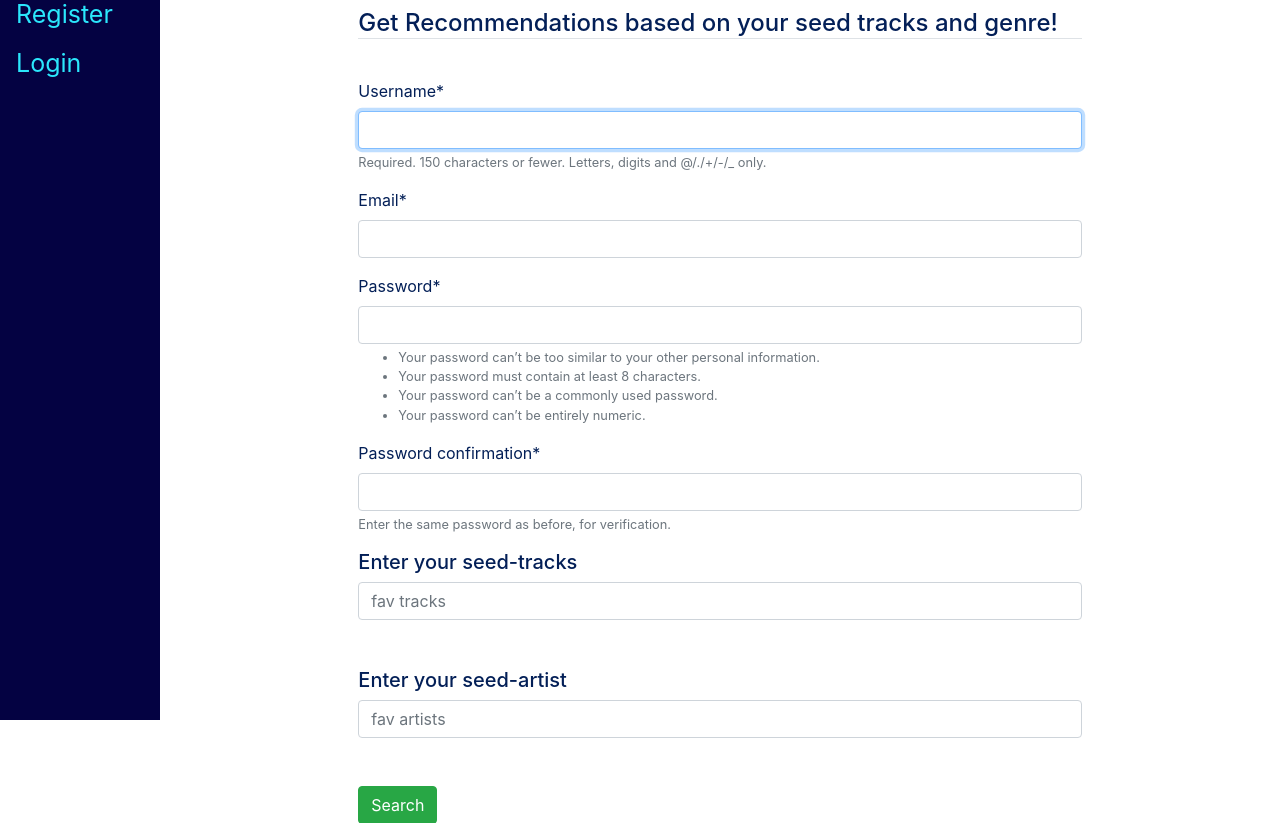
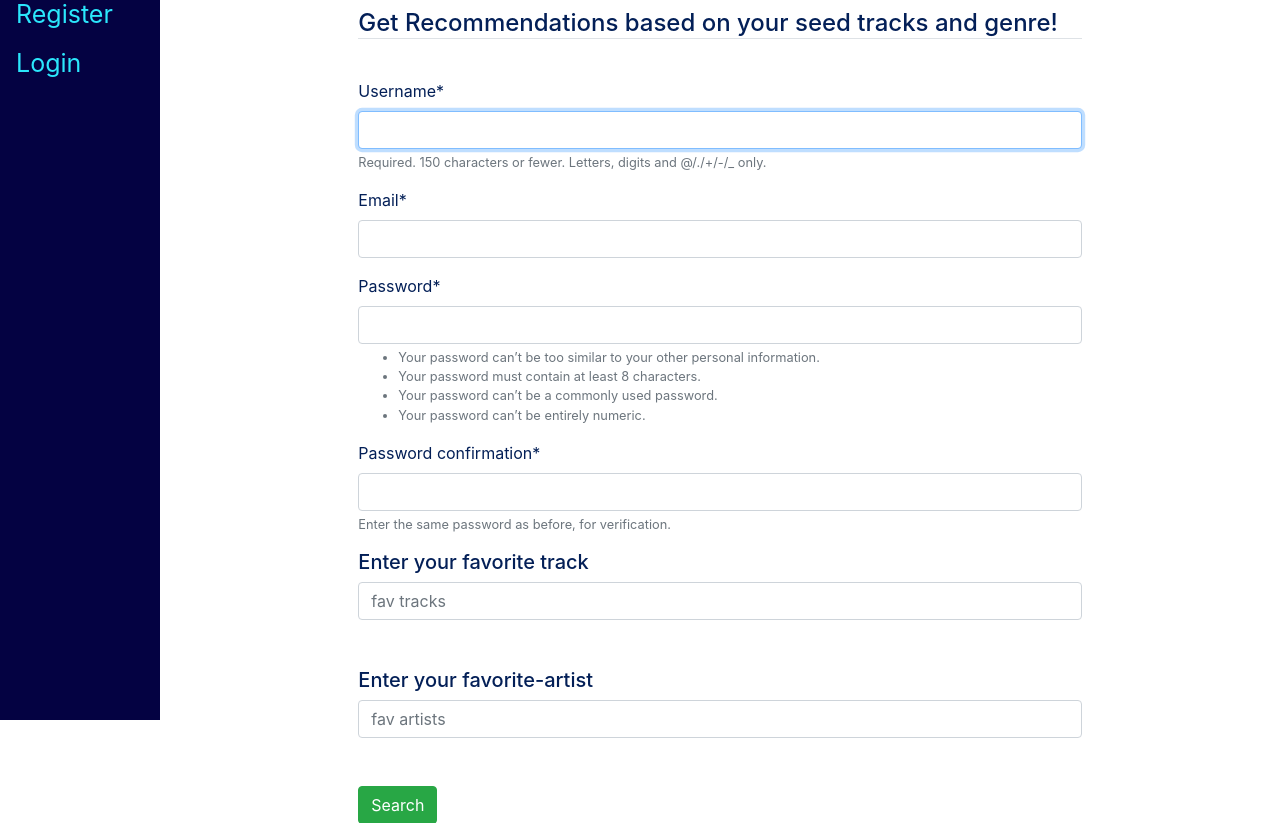
Before and after one commit to vrii14/musify, a Django app: template spotify/dashboard/templates/dashboard/recommendation.html in a window 1280 px wide. Shown: the part 80-903 px from the top of the page. Run offline with Django 3.2, Linux system fonts and the light colour scheme; the template is opened without the code that fills it: values that come from a table or form of the project are taken from there, others are empty; some libraries are stand-ins or nearby versions.

Commit message:
Updating recommendations

```diff
--- a/spotify/dashboard/templates/dashboard/recommendation.html
+++ b/spotify/dashboard/templates/dashboard/recommendation.html
@@ -8,10 +8,10 @@
         {% csrf_token %}
         <h3><legend class="border-bottom mb-3">Get Recommendations based on your seed tracks and genre!</legend></h3><br>
         {{form|crispy}}
-        <h5>Enter your seed-tracks</h5>
+        <h5>Enter your favorite track</h5>
         <input type="text" value="" class="form-control" placeholder="fav tracks" name = 'track'/>
         <br><br>
-        <h5>Enter your seed-artist</h5>
+        <h5>Enter your favorite-artist</h5>
         <input type="text" value="" class="form-control" placeholder="fav artists" name = 'artist'/>
         <br><br>
         <button name="submit", type="Submit", class="btn btn-success", value="Submit">Search</button>
```
